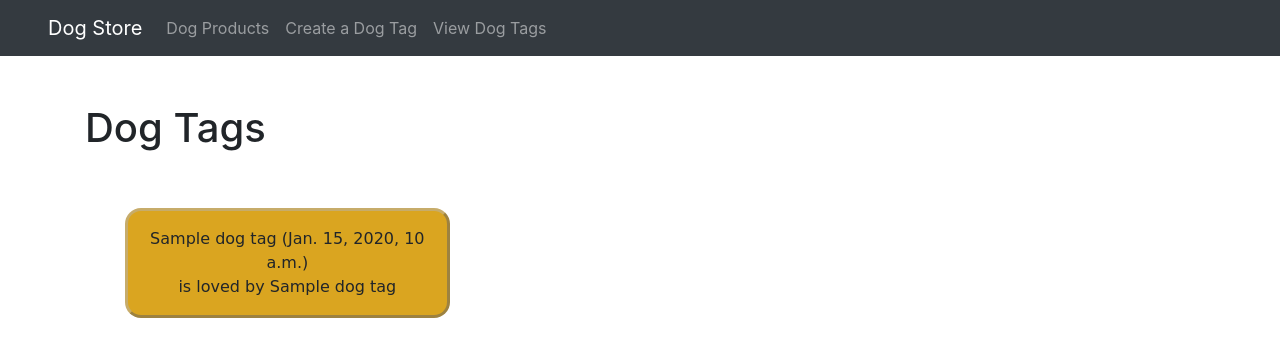
After one commit to william-warren/django-dog-store, a Django app: template app/templates/dog_tag_list.html in a window 1280 px wide. The commit adds this page. Shown: the top 357 px of the page. Run offline with Django 3.2, Linux system fonts and the light colour scheme; the template is opened without the code that fills it: most values are stand-ins (such as "Sample title", 1, 10 or a date in 2020); some libraries are stand-ins or nearby versions.

Commit message:
Add/Update templates

```diff
--- /dev/null
+++ b/app/static/base.css
@@ -0,0 +1,31 @@
+.dog-tags {
+    list-style: none;
+    display: grid;
+    grid-template-columns: repeat(3, 1fr);
+    grid-gap: 3rem;
+}
+
+.dog-tag {
+    font-family: cursive;
+    background-color: goldenrod;
+    padding: 1rem;
+    border-radius: 1rem;
+    text-align: center;
+    border: 3px outset rgba(180,180,180,.5);
+}
+
+.dog-products {
+    display: grid;
+    grid-template-columns: repeat(3, 1fr);
+    grid-gap: 2rem;
+}
+
+.dog-product {
+    display: flex;
+    flex-direction: column;
+}
+
+.dog-product__price {
+    flex: 1;
+    margin-bottom: 2rem;
+}
--- a/app/templates/base.html
+++ b/app/templates/base.html
@@ -1,3 +1,4 @@
+{% load static %}
 <!DOCTYPE html>
 <html lang="en">
 <head>
@@ -5,9 +6,27 @@
     <meta name="viewport" content="width=device-width, initial-scale=1.0">
     <meta http-equiv="X-UA-Compatible" content="ie=edge">
     <title>Dog Store</title>
+    <link rel="stylesheet" href="https://stackpath.bootstrapcdn.com/bootstrap/4.3.1/css/bootstrap.min.css" integrity="sha384-ggOyR0iXCbMQv3Xipma34MD+dH/1fQ784/j6cY/iJTQUOhcWr7x9JvoRxT2MZw1T" crossorigin="anonymous">
+    <link rel="stylesheet" href="{% static 'base.css' %}">
 </head>
 <body>
+<nav class="navbar navbar-expand-lg navbar-dark bg-dark px-5">
+    <a href="{% url 'home' %}" class="navbar-brand">Dog Store</a>
+    <ul class="navbar-nav">
+        <li class="nav-item {% if request.resolver_match.url_name == 'home' %}active{% endif %}">
+            <a href="{% url 'home' %}" class="nav-link">Dog Products</a>
+        </li>
+        <li class="nav-item {% if request.resolver_match.url_name == 'new_dog_tag' %}active{% endif %}">
+            <a href="{% url 'new_dog_tag' %}" class="nav-link">Create a Dog Tag</a>
+        </li>
+        <li class="nav-item {% if request.resolver_match.url_name == 'dog_tag_list' %}active{% endif %}">
+            <a href="{% url 'dog_tag_list' %}" class="nav-link">View Dog Tags</a>
+        </li>
+    </ul>
+</nav>
+<main class="container mt-5">
 {% block content %}
 {% endblock content %}
+</main>
 </body>
 </html>
--- a/app/templates/dog_product_detail.html
+++ b/app/templates/dog_product_detail.html
@@ -1,7 +1,8 @@
 {% extends 'base.html' %}
 {% block content %}
 <div class="card">
-    <h1>{{ dog_product.name }}</h1>
+    <div class="card-body">
+        <h1 class="card-title">{{ dog_product.name }}</h1>
         <dl>
             <dt>Product Type</dt>
             <dd>{{ dog_product.product_type }}</dd>
@@ -17,4 +18,5 @@
             <button class="btn btn-primary">Buy {{ dog_product.name }}</button>
         </form>
     </div>
+</div>
 {% endblock content %}
--- /dev/null
+++ b/app/templates/dog_tag_list.html
@@ -0,0 +1,12 @@
+{% extends 'base.html' %}
+{% block content %}
+<h1>Dog Tags</h1>
+<ul class="dog-tags">
+{% for dog_tag in dog_tags %}
+<li class="dog-tag mt-5">
+    <div class="dog-tag__dog_name">{{ dog_tag.dog_name }} ({{ dog_tag.dog_birthday}})</div>
+    <div class="dog-tag__owner_name">is loved by {{ dog_tag.owner_name }}</div>
+</li>
+{% endfor %}
+</ul>
+{% endblock content %}
```
Also changed, not shown: app/templates/home.html (+6 -5 lines), app/templates/new_dog_tag.html (added, +19 -0 lines), app/templates/purchase_detail.html (+17 -0 lines). Lines whose indentation alone changed are shown as unchanged.
